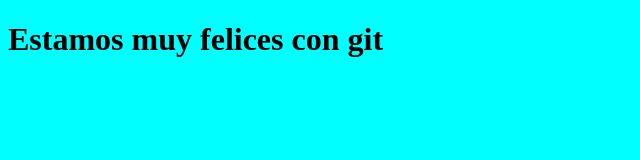
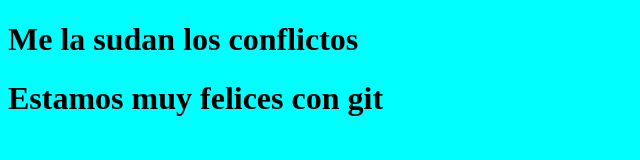
Before and after one commit to calis307/mi-segundo-repositorio, a plain HTML site: page index.html in a window 1280 px wide. Shown: the whole page, without its empty margins (0-640 px from the left). Drawn offline with Linux system fonts and the light colour scheme.

Commit message:
Commit de me la sudan los conflictos

```diff
--- a/index.html
+++ b/index.html
@@ -7,7 +7,7 @@
     <title>Document</title>
 </head>
 <body>
-
+<h1>Me la sudan los conflictos</h1>
     <h1>Estamos muy felices con git</h1>
 
     <script src="/script.js"></script>
```
